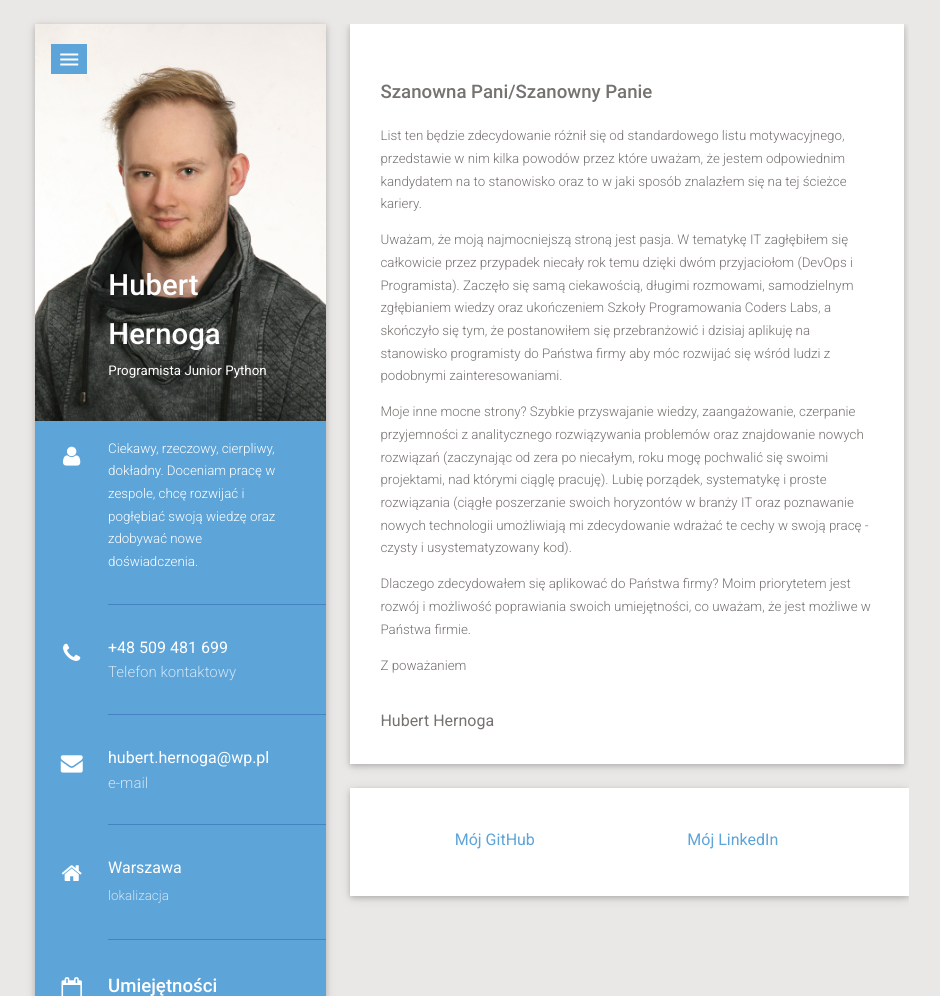
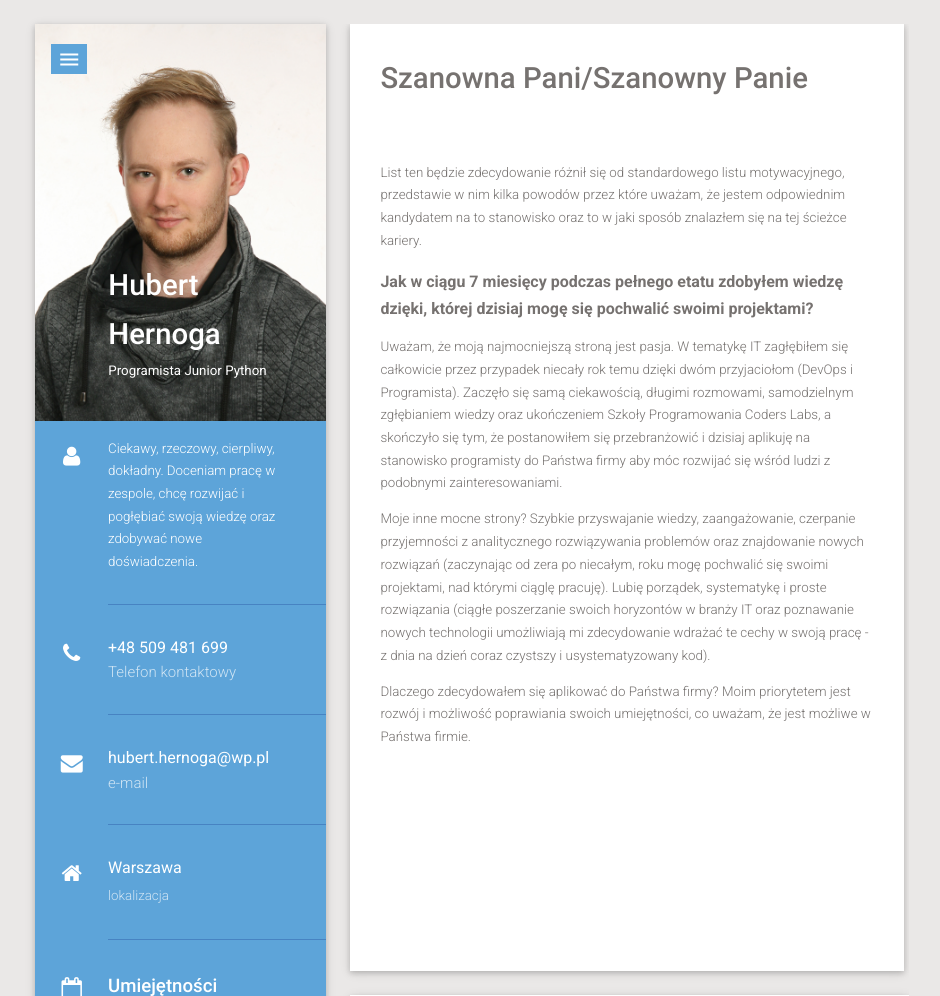
Before and after one commit to hubert-hernoga/my_web_cv, a Django app: page /cover_letter/ in a window 1280 px wide. Shown: the top 996 px of the page, without its empty margins (168-1108 px from the left). Run offline with Django 3.2, Linux system fonts and the light colour scheme.

Commit message:
Improved cover letter

```diff
--- a/cv_maker/templates/multipage/cover-letter.html
+++ b/cv_maker/templates/multipage/cover-letter.html
@@ -13,10 +13,12 @@
 {#                        (adres firmy)#}
 {#                    </p>#}
 {#                </div>#}
-                <h3>Szanowna Pani/Szanowny Panie</h3>
+                <h2>Szanowna Pani/Szanowny Panie</h2><br><br>
 
                 <p>List ten będzie zdecydowanie różnił się od standardowego listu motywacyjnego, przedstawie w nim kilka powodów przez które
-                uważam, że jestem odpowiednim kandydatem na to stanowisko oraz to w jaki sposób znalazłem się na tej ścieżce kariery. </p>
+                uważam, że jestem odpowiednim kandydatem na to stanowisko oraz to w jaki sposób znalazłem się na tej ścieżce kariery. </b></p>
+
+                <h4><b>Jak w ciągu 7 miesięcy podczas pełnego etatu zdobyłem wiedzę dzięki, której dzisiaj mogę się pochwalić swoimi projektami?</h4>
 
                 <p>Uważam, że moją najmocniejszą stroną jest pasja. W tematykę IT zagłębiłem się całkowicie przez przypadek niecały
                 rok temu dzięki dwóm przyjaciołom (DevOps i Programista). Zaczęło się samą ciekawością, długimi rozmowami, samodzielnym
@@ -26,18 +28,19 @@
                 <p>Moje inne mocne strony? Szybkie przyswajanie wiedzy, zaangażowanie, czerpanie przyjemności z analitycznego rozwiązywania
                 problemów oraz znajdowanie nowych rozwiązań (zaczynając od zera po niecałym, roku mogę pochwalić się swoimi projektami,
                 nad którymi ciąglę pracuję). Lubię porządek, systematykę i proste rozwiązania (ciągłe poszerzanie swoich horyzontów w branży
-                IT oraz poznawanie nowych technologii umożliwiają mi zdecydowanie wdrażać te cechy w swoją pracę - czysty i usystematyzowany kod).
-                </p>
+                IT oraz poznawanie nowych technologii umożliwiają mi zdecydowanie wdrażać te cechy w swoją pracę - z dnia na dzień coraz czystszy
+                i usystematyzowany kod).</p>
 
                 <p>Dlaczego zdecydowałem się aplikować do Państwa firmy? Moim priorytetem jest rozwój i możliwość poprawiania swoich umiejętności,
                 co uważam, że jest możliwe w Państwa firmie.</p>
 
-                <div class="cover-title">
+                <div style="margin-left: 550px; max-width: 750px;" class="cover-title">
+                    <br><br>
                     <p>Z poważaniem</p>
-                </div>
-                <div class="signature">
+
+{#                <div class="signature">#}
 {#                    <img src="{% static 'multipa/images/sig.png' %}" alt="" class="img-responsive"></img>#}
-                    <h4>Hubert Hernoga</h4>
+                    <p><b>Hubert Hernoga</b></p>
 {#                    <h5> Python Junior Developer </h5>#}
 {#                    <span>Warszawa</span>#}
                 </div>
```
